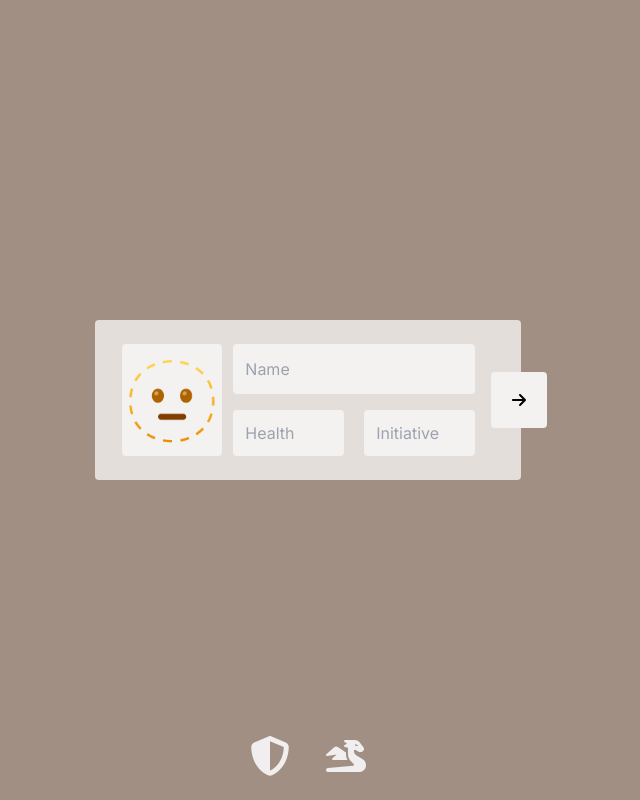
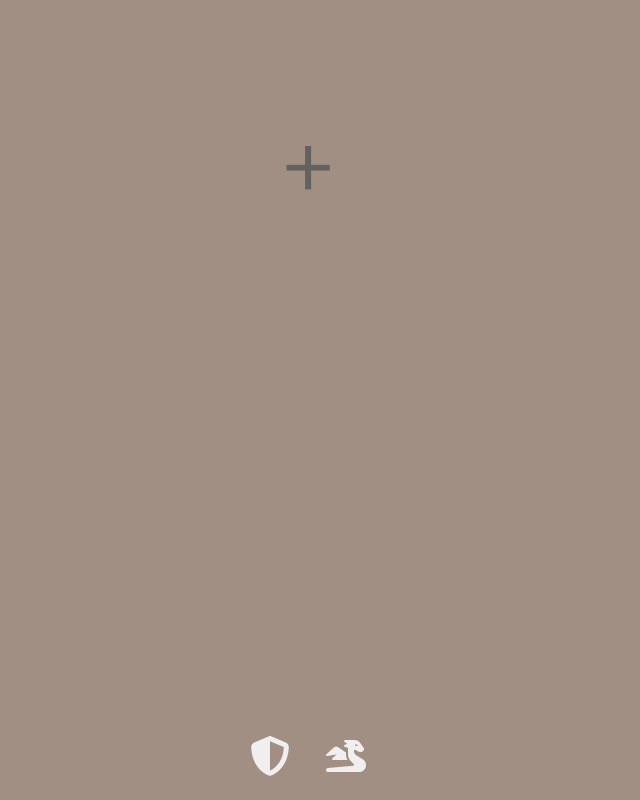
Before and after one commit to Ellipog/dmToolbox, a Next.js app: page /battle in a window 1280 px wide. Shown: the whole page, without its empty margins (332-972 px from the left). Built offline with nearby package versions, Linux system fonts and the light colour scheme.

Commit message:
Toggleable "new character" menu

```diff
--- a/app/battle/page.tsx
+++ b/app/battle/page.tsx
@@ -17,6 +17,8 @@ export default function Home() {
   const [name, setName] = useState("");
   const [health, setHealth] = useState("");
   const [initiative, setInitiative] = useState("");
+  const [battleStatus, setBattleStatus] = useState(false);
+  const [openEditor, setOpenEditor] = useState(false);
 
   const handleEmojiInputChange = (event: any) => {
     setSelectedEmoji(event.target.textContent);
@@ -64,26 +66,36 @@ export default function Home() {
     }
   }, [Cookies.get("characters")]);
 
+  let updatedBattleList: any = [];
+
   return (
     <div className="bg-[#a08f82] text-black h-screen w-screen flex flex-col justify-center items-center gap-24">
       <Navbar page="home" />
+      {!battleStatus && (
         <div className="flex row justify-center items-center gap-5 fixed top-[12vh]">
           {Object.values(battleList)
             .sort((a, b) => b.initiative - a.initiative)
             .map((char, i) => {
+              const characterNumber = i + 1; // Declare and assign the character number
+              char.characterNumber = characterNumber; // Add the character number to the char object
+              updatedBattleList.push(char); // Push the updated char object to the updatedBattleList
+              console.log(char.name, updatedBattleList[i].characterNumber);
               return (
-              <div className="flex justify-center items-center flex-col">
+                <div
+                  className="flex justify-center items-center flex-col"
+                  key={i}
+                >
                   <button
                     onClick={(e) => {
                       e.stopPropagation();
                       removeCharacter(char.id);
                     }}
-                  className="text-l h-4 bg-[#cbc3bc] w-5/6 rounded-t-lg hover:bg-[#beb5ad] cursor-pointer text-[0.6rem] font-bold mb-[-8px]"
+                    className="text-l h-4 bg-[#cbc3bc] w-5/6 rounded-t-lg hover:bg-[#beb5ad] cursor-pointer text-[0.6rem] font-bold"
                   >
                     DELETE
                   </button>
                   <div
-                  className="flex flex-col mt-2 justify-center items-center w-32 h-32 bg-[#d5cec7] px-2 py-1 rounded cursor-default shadow-l"
+                    className="flex flex-col justify-center items-center w-32 h-32 bg-[#d5cec7] rounded cursor-default shadow-l"
                     key={i}
                   >
                     <div className="flex justify-center items-center flex-col">
@@ -95,16 +107,34 @@ export default function Home() {
                       </p>
                     </div>
                   </div>
-                <div className="bg-[#e3ded9] w-24 h-6 rounded-lg justify-center items-center flex text-xl fixed top-[25vh]">
+                  <div className="bg-[#e3ded9] w-24 h-6 rounded-lg justify-center items-center flex text-xl fixed top-[24.75vh]">
                     {char.initiative}
                   </div>
                 </div>
               );
             })}
+          <div className="flex flex-col justify-center items-center w-32 h-32 rounded cursor-default shadow-l">
+            <div className="flex justify-center items-center flex-col">
+              <button
+                className="font-light text-8xl text-[#636261] hover:text-[#383737] transition-all"
+                onClick={() => setOpenEditor(!openEditor)}
+              >
+                +
+              </button>
             </div>
-      <div className="bg-[#a08f82] w-1/3 text-black h-1/5 flex justify-center items-center row gap-24">
+          </div>
+        </div>
+      )}
+      {openEditor && (
+        <div className="bg-[#9a5c2c] w-1/3 text-black h-1/5 flex justify-center items-center row gap-24 fixed top-50 left-50">
           <div className="h-full w-full bg-[#e3ded9] rounded flex row justify-center items-center px-8">
             <div className="flex gap-4 row w-full h-28">
+              <button
+                className="font-light text-6xl text-[#f3f2f0] hover:text-[#a09e9a] transition-all fixed top-[39vh] left-[64.5vw] rotate-45"
+                onClick={() => setOpenEditor(!openEditor)}
+              >
+                +
+              </button>
               <div className="flex w-3/12 h-full justify-center items-center">
                 <div
                   className="w-28 h-28 text-[80px] flex justify-center items-center bg-[#f3f2f0] rounded cursor-pointer"
@@ -172,6 +202,7 @@ export default function Home() {
             </div>
           </div>
         </div>
+      )}
       <div className="fixed">
         {isPickerOpen && (
           <div ref={pickerRef} onClick={(event) => event.stopPropagation()}>
```
Lines whose indentation alone changed are shown as unchanged.
